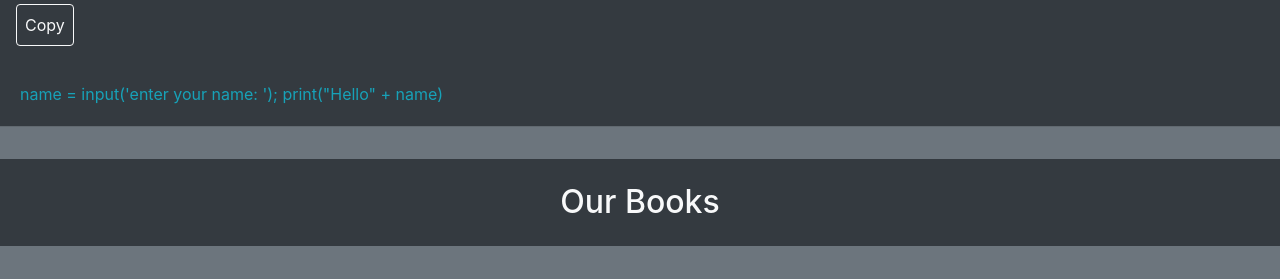
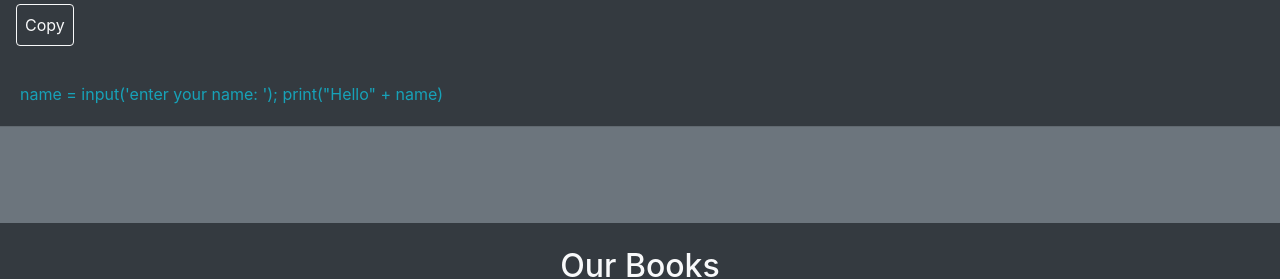
Before and after one commit to Mo-Rashad/Bootstrap-Template, a plain HTML site: page index.html in a window 1280 px wide. Shown: the part 1700-1979 px from the top of the page. Drawn offline with Linux system fonts and the light colour scheme.

Commit message:
Update index.html

```diff
--- a/index.html
+++ b/index.html
@@ -15,7 +15,7 @@
   <link rel="preconnect" href="https://fonts.gstatic.com" crossorigin />
   <link href="https://fonts.googleapis.com/css2?family=Work+Sans:wght@100;200;300;400;600;700;800&display=swap"
     rel="stylesheet" />
-  <title>Document</title>
+  <title>Web Development</title>
 </head>
 
 <body class="bg-dark">
@@ -352,7 +352,7 @@
         name = input('enter your name: '); print("Hello" + name)
       </p>
     </div>
-    <hr class="m-0 p-3 bg-secondary" />
+    <hr class="m-0 p-5 bg-secondary" />
   </div>
   <!-- End Language-Details Section -->
   <!-- Start Books Section -->
```
